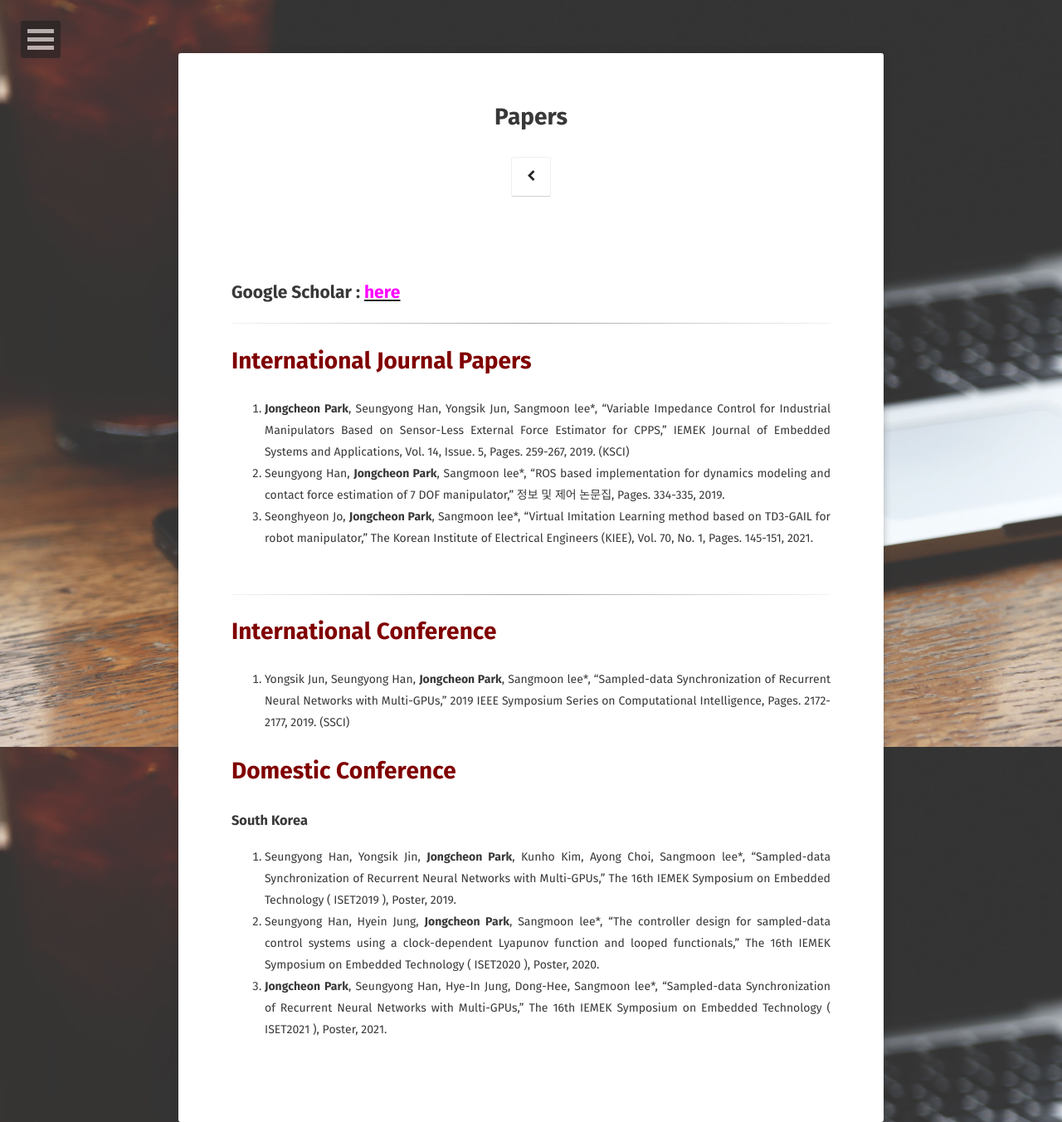
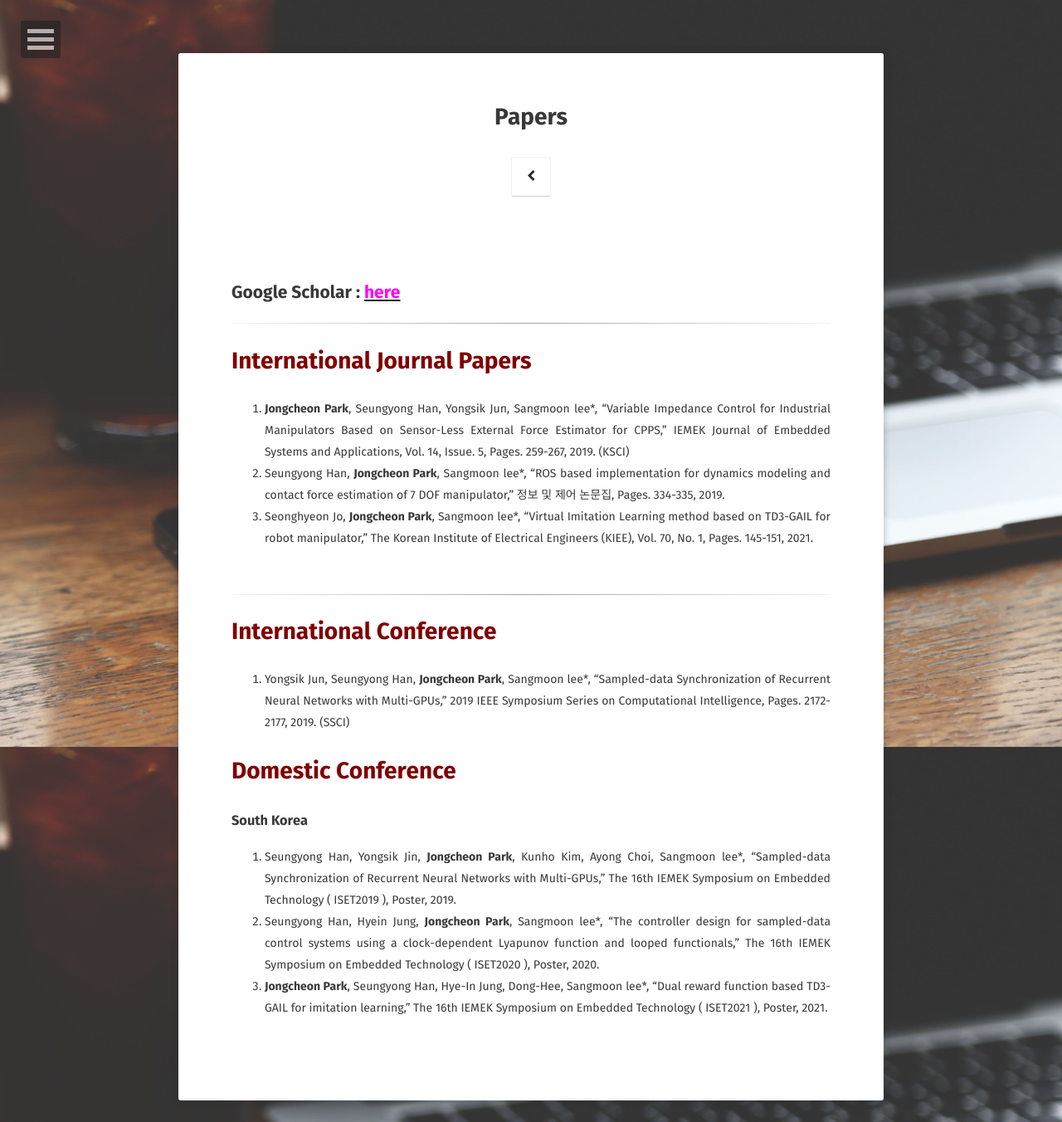
Before and after one commit to JongCheon-Park/JongCheon-Park.github.io, a Jekyll site: the page built from papers/index.md, in a window 1280 px wide. Shown: the whole page at 83% size. Built offline with Jekyll 4.4.1, drawn with Linux system fonts in a browser that asks for light colours; some web fonts are replaced.

Commit message:
Update index.md

```diff
--- a/papers/index.md
+++ b/papers/index.md
@@ -28,7 +28,7 @@ comments: false
 ### South Korea
 1. Seungyong Han, Yongsik Jin, **Jongcheon Park**, Kunho Kim, Ayong Choi, Sangmoon lee*, "Sampled-data Synchronization of Recurrent Neural Networks with Multi-GPUs," The 16th IEMEK Symposium on Embedded Technology ( ISET2019 ), Poster, 2019.
 2. Seungyong Han, Hyein Jung, **Jongcheon Park**, Sangmoon lee*, "The controller design for sampled-data control systems using a clock-dependent Lyapunov function and looped functionals," The 16th IEMEK Symposium on Embedded Technology ( ISET2020 ), Poster, 2020.
-3. **Jongcheon Park**, Seungyong Han, Hye-In Jung, Dong-Hee, Sangmoon lee*, "Sampled-data Synchronization of Recurrent Neural Networks with Multi-GPUs," The 16th IEMEK Symposium on Embedded Technology ( ISET2021 ), Poster, 2021.
+3. **Jongcheon Park**, Seungyong Han, Hye-In Jung, Dong-Hee, Sangmoon lee*, "Dual reward function based TD3-GAIL for imitation learning," The 16th IEMEK Symposium on Embedded Technology ( ISET2021 ), Poster, 2021.
 
 
 <br>
```
